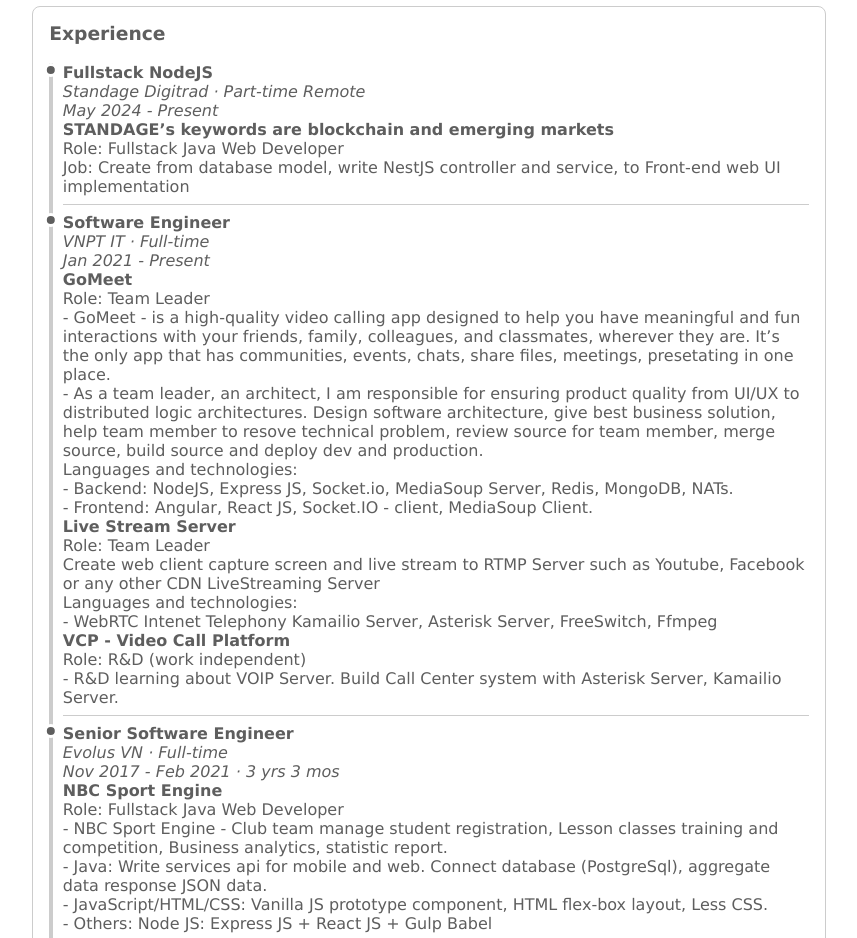
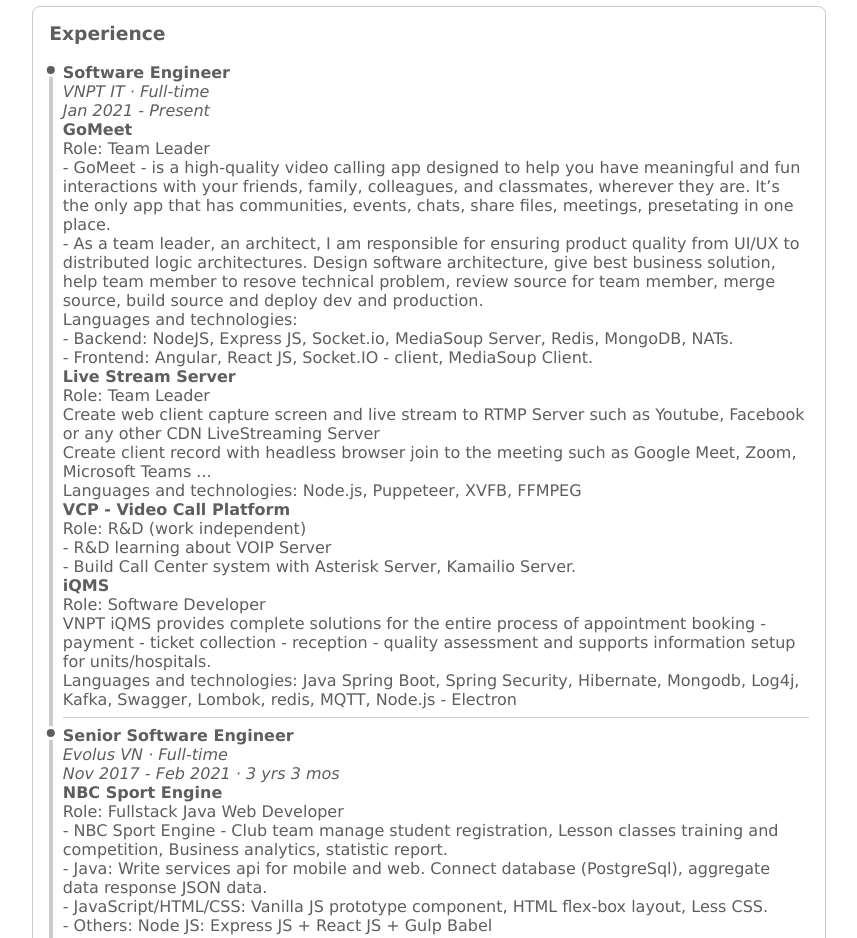
Before and after one commit to dragonfly6373/personal-profile, a website: page index.html in a window 1280 px wide. Shown: the part 1325-2263 px from the top of the page, without its empty margins (211-1068 px from the left). Drawn offline with Linux system fonts and the light colour scheme.

Commit message:
update profile add java experiences

```diff
--- a/UserInfo.js
+++ b/UserInfo.js
@@ -140,7 +140,7 @@
     }
 
     getDisplayName() {
-        return `${this.userInfo.mid_name} ${this.userInfo.first_name}, ${this.userInfo.last_name}`;
+        return `${this.userInfo.first_name}, ${this.userInfo.last_name}`;
     }
 
     loadDom() {
--- a/data/profile.json
+++ b/data/profile.json
@@ -3,7 +3,7 @@
 	"first_name": "Nguyen",
 	"mid_name": "Trung",
 	"last_name": "Dang",
-	"avatar": "Face01.jpg",
+	"avatar": "avatar.jpeg",
 	"contact_infos": [
         {
             "title": "Address",
@@ -12,7 +12,7 @@
             "icon": "location"
         },
 		{
-			"title": "Phone",
+			"title": "Phone + WhatsApp",
 			"alias": "+84989043662",
 			"href": "tel:+84989043662",
 			"icon": "phone"
@@ -75,23 +75,6 @@
 	],
 	"experiences": [
 		{
-			"title": "Fullstack NodeJS",
-			"start_time": 1714521600000,
-			"end_time": null,
-			"company_name": "Standage Digitrad",
-			"contract": "Part-time Remote",
-			"kills": "Node.js, NestJS, React JS, typeorm, PostgreSql",
-			"projects": [
-				{
-					"name": "STANDAGE’s keywords are blockchain and emerging markets",
-					"role": "Fullstack Java Web Developer",
-					"description": [
-						"Job: Create from database model, write NestJS controller and service, to Front-end web UI implementation"
-					]
-				}
-			]
-		},
-		{
 			"title": "Software Engineer",
 			"start_time": 1609606800000,
 			"end_time": null,
@@ -114,15 +97,23 @@
 					"role": "Team Leader",
 					"description": [
 						"Create web client capture screen and live stream to RTMP Server such as Youtube, Facebook or any other CDN LiveStreaming Server",
-						"Languages and technologies:",
-						"- WebRTC Intenet Telephony Kamailio Server, Asterisk Server, FreeSwitch, Ffmpeg"
+						"Create client record with headless browser join to the meeting such as Google Meet, Zoom, Microsoft Teams ...",
+						"Languages and technologies: Node.js, Puppeteer, XVFB, FFMPEG"
 					]
 
 				}, {
 					"name": "VCP - Video Call Platform",
 					"role": "R&D (work independent)",
 					"description": [
-						"- R&D learning about VOIP Server. Build Call Center system with Asterisk Server, Kamailio Server."
+						"- R&D learning about VOIP Server",
+						"- Build Call Center system with Asterisk Server, Kamailio Server."
+					]
+				}, {
+					"name": "iQMS",
+					"role": "Software Developer",
+					"description": [
+						"VNPT iQMS provides complete solutions for the entire process of appointment booking - payment - ticket collection - reception - quality assessment and supports information setup for units/hospitals.",
+						"Languages and technologies: Java Spring Boot, Spring Security, Hibernate, Mongodb, Log4j, Kafka, Swagger, Lombok, redis, MQTT, Node.js - Electron"
 					]
 				}]
 		},
--- a/index.html
+++ b/index.html
@@ -1,7 +1,7 @@
 <!Doctype html>
 <html>
 	<head>
-		<title>Profile - Dang Trung Nguyen</title>
+		<title>Profile - Nguyen Dang</title>
 		<link rel="stylesheet" href="./layout.css"/>
 		<link rel="stylesheet" href="./styles.css"/>
 		<!-- <script type="module" src="./index.js"></script> -->
```
Also changed, not shown: 1 other file.
